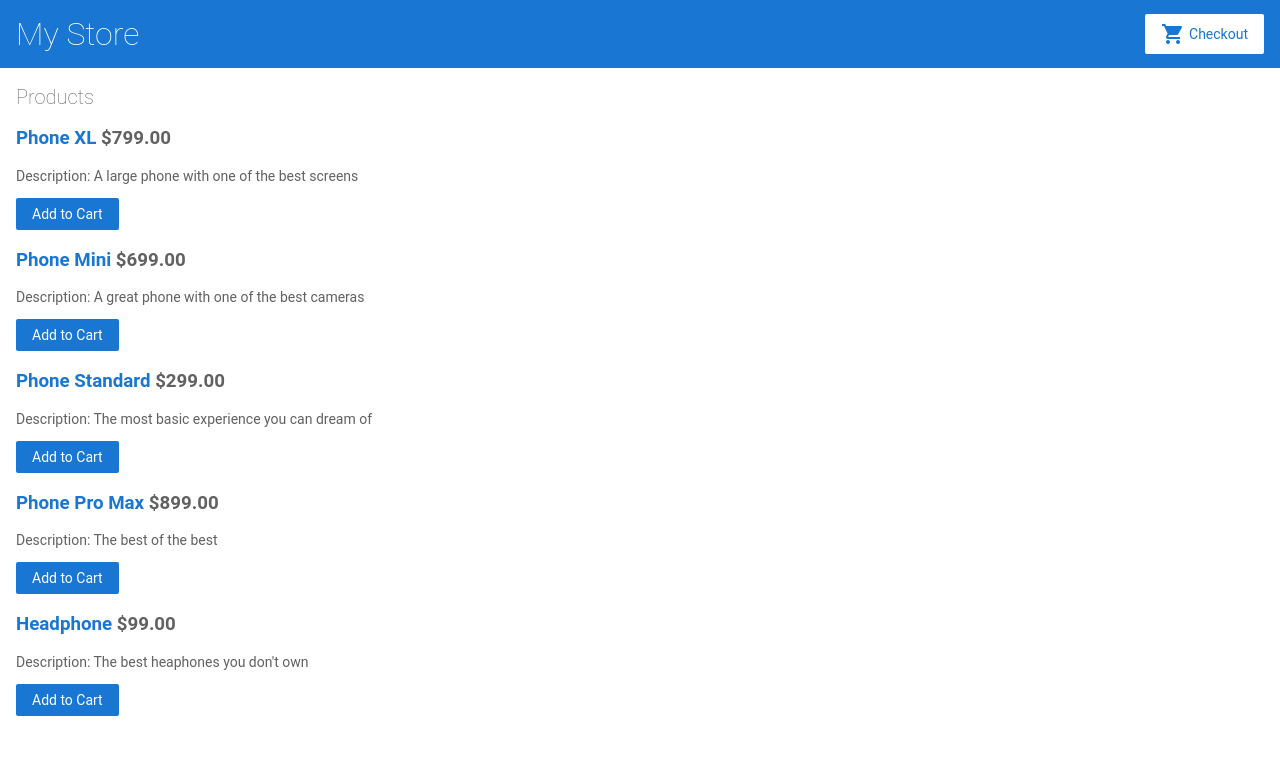
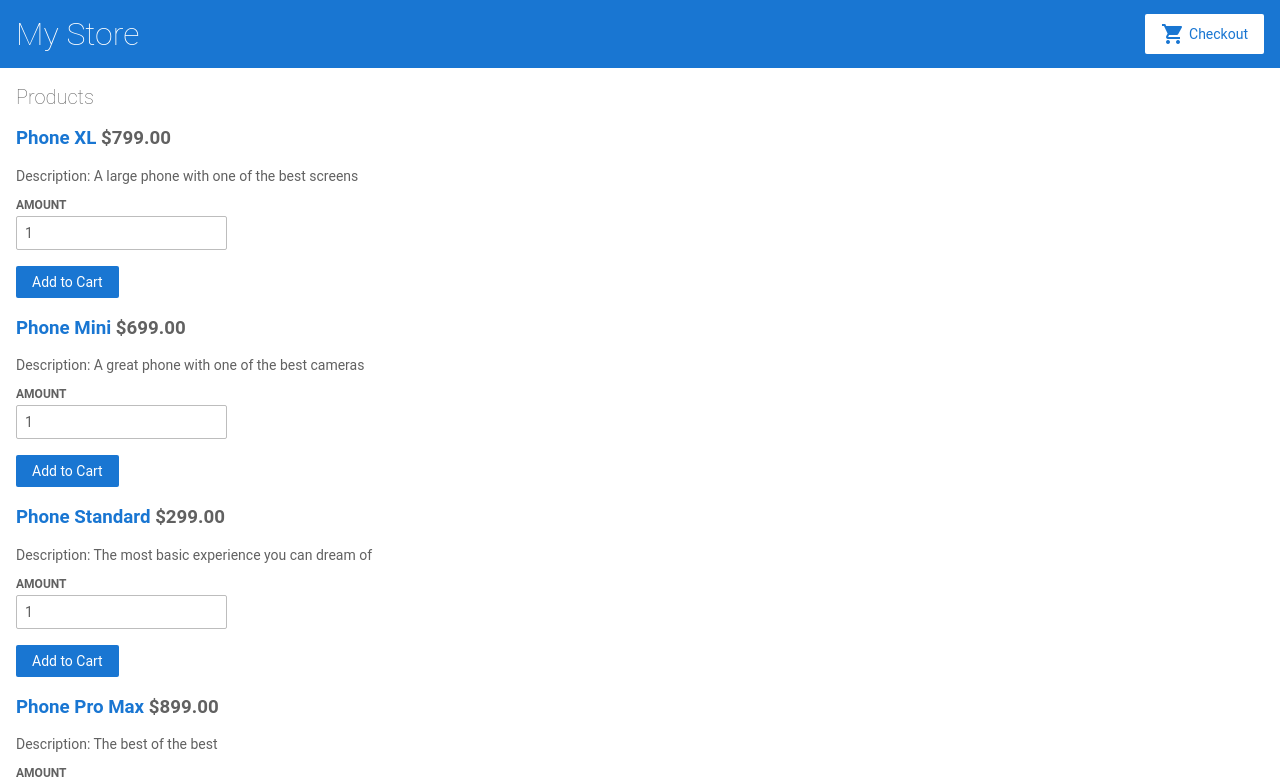
Before and after one commit to LilyDris/CSE5234, an Angular app in the folder Lab5/: page / in a window 1280 px wide. Shown: the top 782 px of the page. Built offline with nearby package versions, Linux system fonts and the light colour scheme.

Commit message:
added product count in product list page

```diff
--- a/Lab5/src/app/cart.service.ts
+++ b/Lab5/src/app/cart.service.ts
@@ -14,6 +14,11 @@ addToCart(product: Product) {
   this.items.push(product);
 }
 
+addToCartAmount(product: Product, amount: Number){
+  for(let i=0; i<amount ;i++) {
+   this.items.push(product);
+  }
+}
 
 getItems() {
   return this.items;
--- a/Lab5/src/app/product-list/product-list.component.html
+++ b/Lab5/src/app/product-list/product-list.component.html
@@ -12,7 +12,16 @@
         <p *ngIf="product.description">
             Description: {{ product.description }}
           </p>
-          <p><button type="button" (click)="addToCart(product)">Add to Cart</button></p>
+          <form [formGroup]="checkoutForm" (ngSubmit)="addToCart(product, amount)">
+            <div>
+              <label for="name">
+                Amount
+              </label>
+              <input id="amount" type="text" formControlName="amount">
+            </div>
+            <button class="button" type="submit">Add to Cart</button>
+
+          </form>
 <!--
           <button type="button" (click)="share()">
             Share
--- a/Lab5/src/app/product-list/product-list.component.ts
+++ b/Lab5/src/app/product-list/product-list.component.ts
@@ -1,8 +1,7 @@
 import { Component } from '@angular/core';
-
-import { ActivatedRoute } from '@angular/router';
 import { Product, products } from '../products';
 import { CartService } from '../cart.service';
+import { FormBuilder } from '@angular/forms';
 
 @Component({
   selector: 'app-product-list',
@@ -10,18 +9,24 @@ import { CartService } from '../cart.service';
   styleUrls: ['./product-list.component.css']
 })
 export class ProductListComponent {
+  amount = 1;
   products = products;
   product: Product | undefined;
 
-  constructor(private cartService: CartService){
+  constructor(private cartService: CartService, private formBuilder: FormBuilder){
   }
 
   share() {
     window.alert('The product has been shared!');
   }
 
-  addToCart(product: Product) {
-    this.cartService.addToCart(product);
+  addToCart(product: Product, amount: Number) {
+    this.cartService.addToCartAmount(product, amount);
     window.alert('Your product has been added to the cart!');
   }
+
+  checkoutForm = this.formBuilder.group({
+    product: 0,
+    amount: 1
+  });
 }
```
